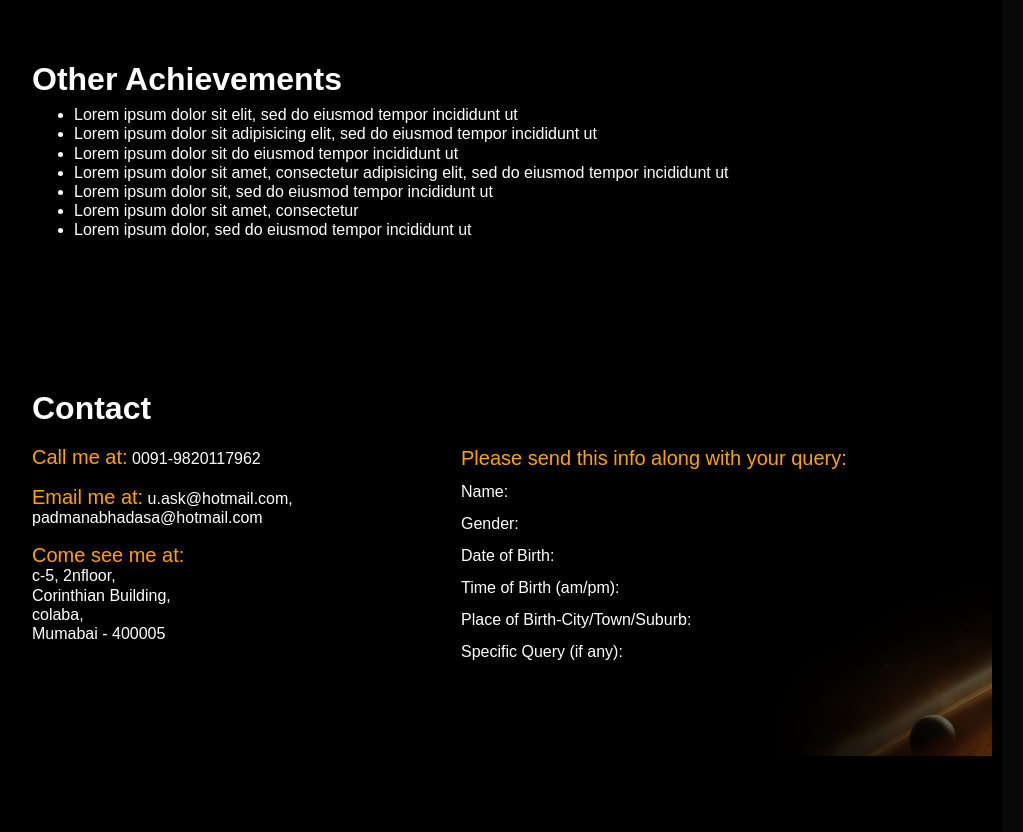
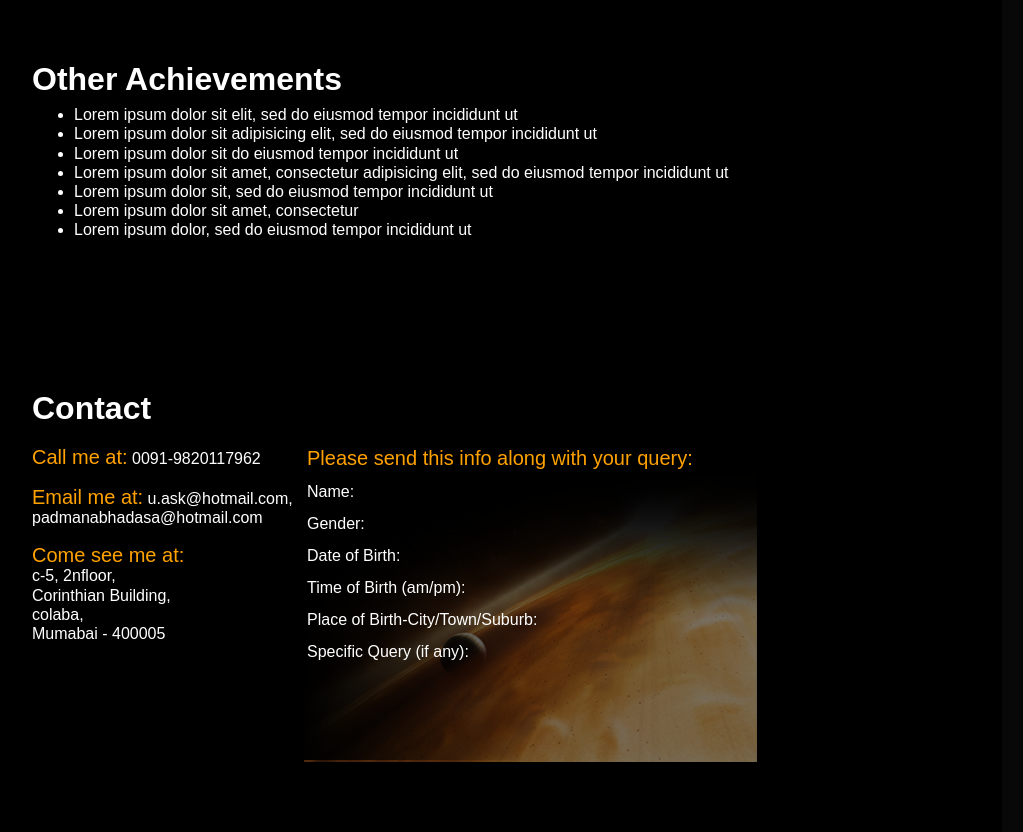
Before and after one commit to rahulyhg/kannan, a plain HTML site: page web/index.html in a window 1280 px wide. Shown: the part 1692-2524 px from the top of the page, without its empty margins (143-1166 px from the left). Drawn offline with nearby package versions, Linux system fonts and the light colour scheme; files that its build step writes are made by us from their sources.

Commit message:
modified the contact section image positioning.

```diff
--- a/web/less/style.less
+++ b/web/less/style.less
@@ -161,6 +161,7 @@ h1 {
     height:423px;
     margin:auto;
     width: 960px;
+    background-image: url('../images/planet-on-edge.png');
 }
 #contact-left-sec {
     height: 314px;
@@ -175,7 +176,6 @@ h1 {
     height: 314px;
     line-height: 200%;
     margin-top: -320px;
-    margin-left: 429px;
-    background-image: url('../images/planet-on-edge.png');
+    margin-left: 275px;
     background-repeat: no-repeat;
 }
```
